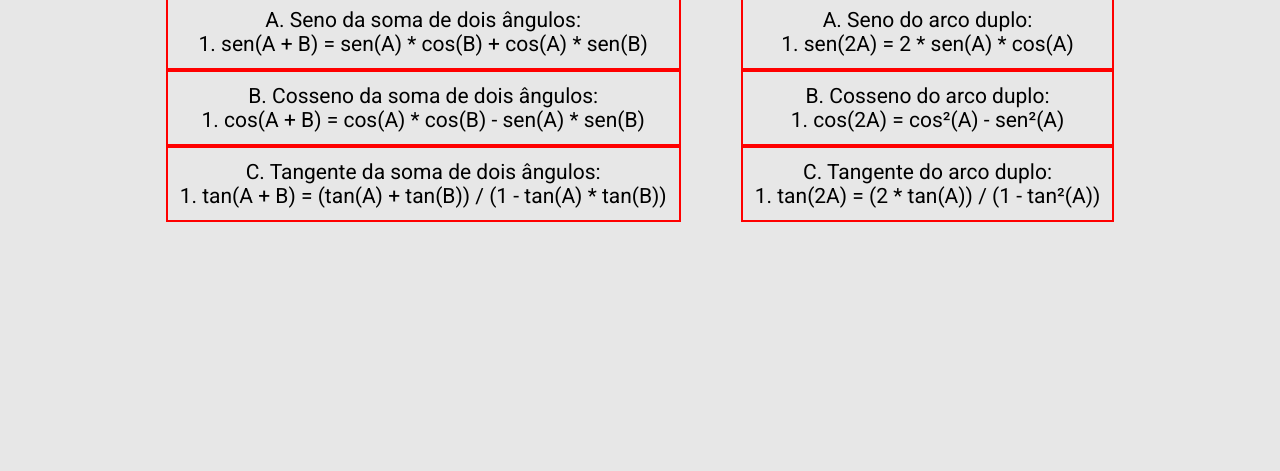
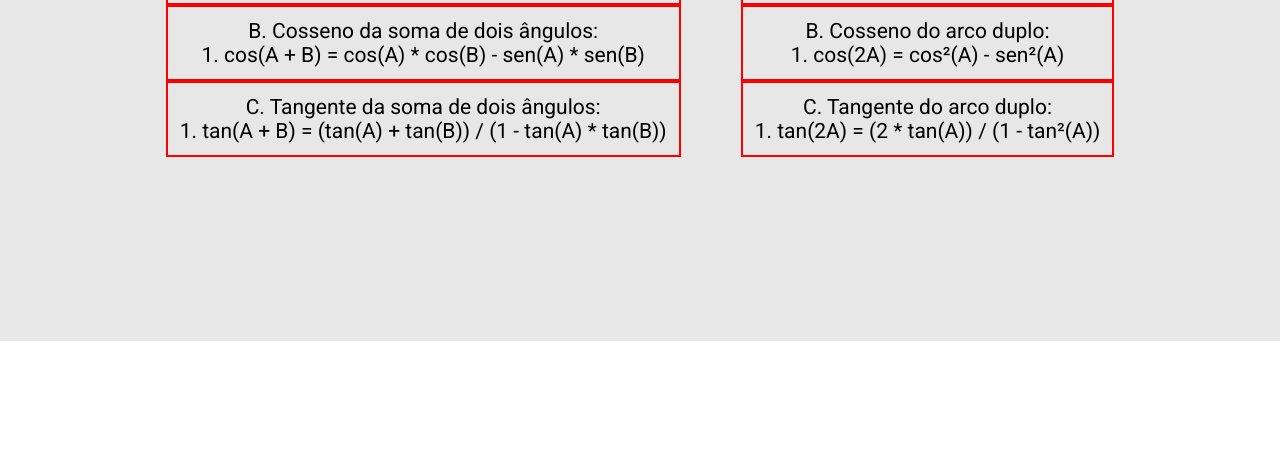
Before and after one commit to lucas-catto/Mapa-Mental-Arcos, a plain HTML site: page index.html in a window 1280 px wide. Shown: the part 459-930 px from the top of the page. After the commit the page ends 800 px from the top, so only its background shows below. Drawn offline with Linux system fonts and the light colour scheme.

Commit message:
Much better now.

```diff
--- a/style.css
+++ b/style.css
@@ -10,8 +10,8 @@
 
 
 html, body {
-    width:  100%;
-    height: 100%;
+    width:       100%;
+    height:      calc(100vh - 130px);
     font-family: 'Roboto', sans-serif;
 }
 
```
